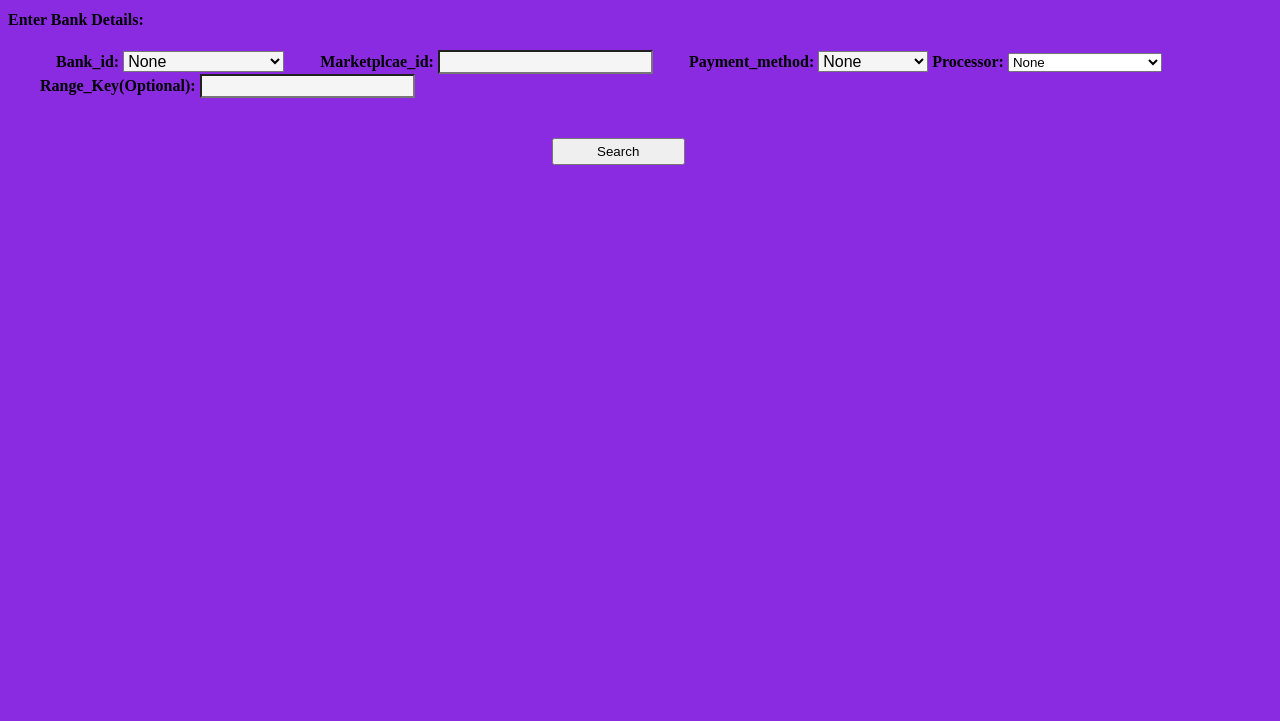
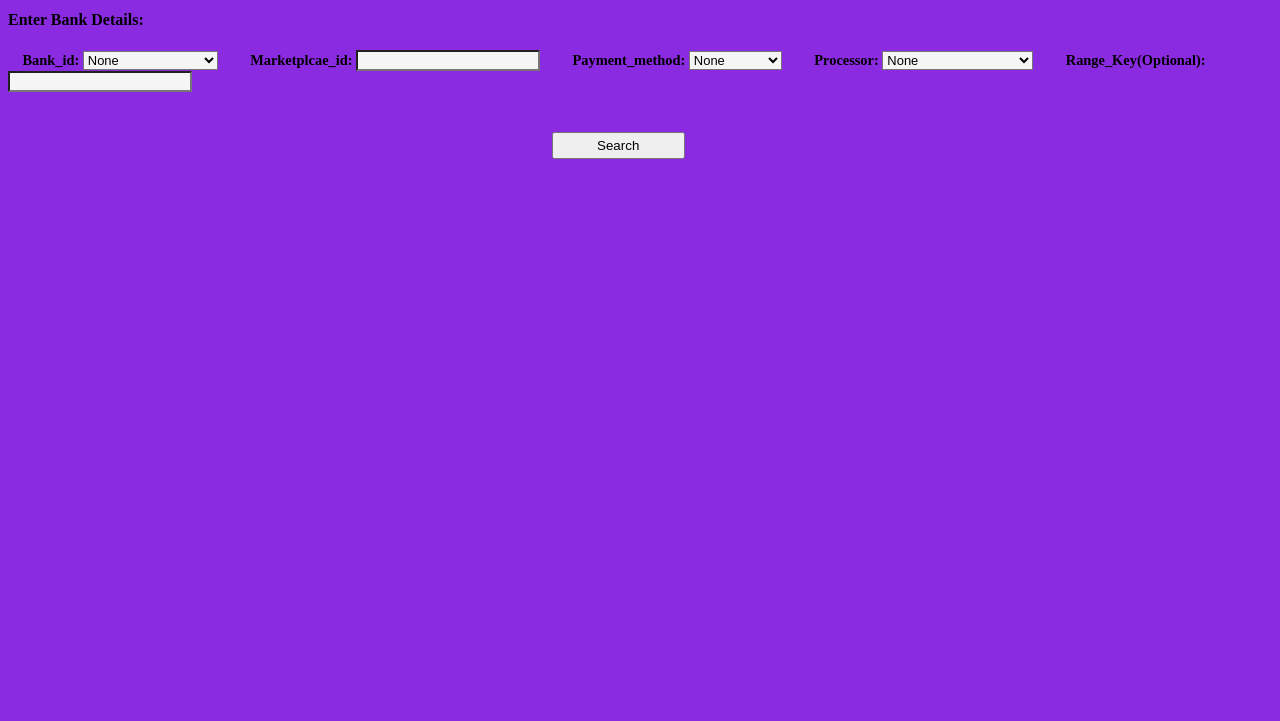
Before and after one commit to SatvikKhurana/webAppProject, a plain HTML site: page index.html in a window 1280 px wide. Shown: the part 79-800 px from the top of the page. Drawn offline with Linux system fonts and the light colour scheme; a script that the page names is missing.

Commit message:
Update style.css

```diff
--- a/style.css
+++ b/style.css
@@ -16,24 +16,26 @@
 
 #bank_id {
     margin-top: 10em;
-    margin-left: 3em;
-    font-size: 100%;
+    margin-left: 1em;
+    font-size: 90%;
 }
 
 #marketplace_id,
 #payment_method,
-#rangekey {
+#rangekey,
+#processor {
     margin-top: 10em;
     margin-left: 2em;
-    font-size: 100%;
+    font-size: 90%;
 }
 
 #Bank_id_in_form,
 #Marketplace_id_in_form,
 #Payment_method_in_form,
-#Range_key_in_form {
+#Range_key_in_form,
+#Processor_in_form {
     background-color: whitesmoke;
-    font-size: 100%;
+    font-size: 90%;
 }
 
 #Search_button {
@@ -58,24 +60,7 @@
     color: red;
     font-size: 200%;
 }
-/*
-th {
-    width: 150px;
-    color: brown;
-    background-color: wheat;
-    margin-left: 5px;
-    margin-top: 0px;
-}
 
-td {
-    width: 150px;
-    color: green;
-    background-color: azure;
-    margin-left: 5px;
-    margin-top: 0px;
-    text-align: center;
-}
-*/
 .normal_header {
     width: 100px;
     color: brown;
@@ -83,6 +68,7 @@ td {
     margin-left: 5px;
     margin-top: 0px;
 }
+
 .metadata_header {
     width: 400px;
     color: brown;
@@ -90,6 +76,7 @@ td {
     margin-left: 5px;
     margin-top: 0px;
 }
+
 .normal_value {
     width: 100px;
     height: 100px;
@@ -99,17 +86,7 @@ td {
     margin-top: 0px;
     text-align: center;
 }
-/*
-.metadata_value {
-    width: 400px;
-    height: 100px;
-    color: green;
-    background-color: azure;
-    margin-left: 5px;
-    margin-top: 0px;
-    text-align: center;
-    overflow: scroll;
-}*/
+
 .metadata_value_div {
     width: 400px;
     height: 100px;
@@ -127,23 +104,3 @@ td {
 table {
     background-color: black;
 }
-
-/*
-.metadata_header {
-    width: 150px;
-    color: brown;
-    background-color: wheat;
-    margin-left: 5px;
-    margin-top: 0px;
-}
-
-.metadata_value {
-    width: 150px;
-    height: 200px;
-    color: green;
-    background-color: azure;
-    margin-left: 5px;
-    margin-top: 0px;
-    overflow: auto;
-}
-*/
```
